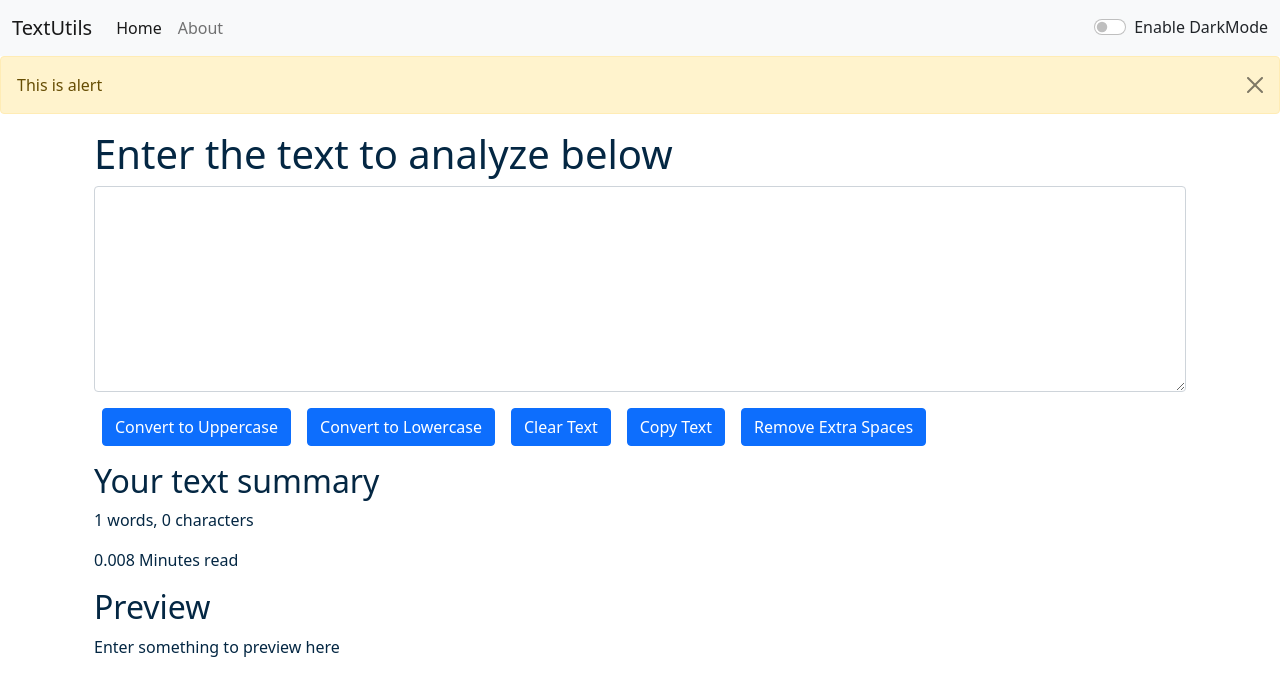
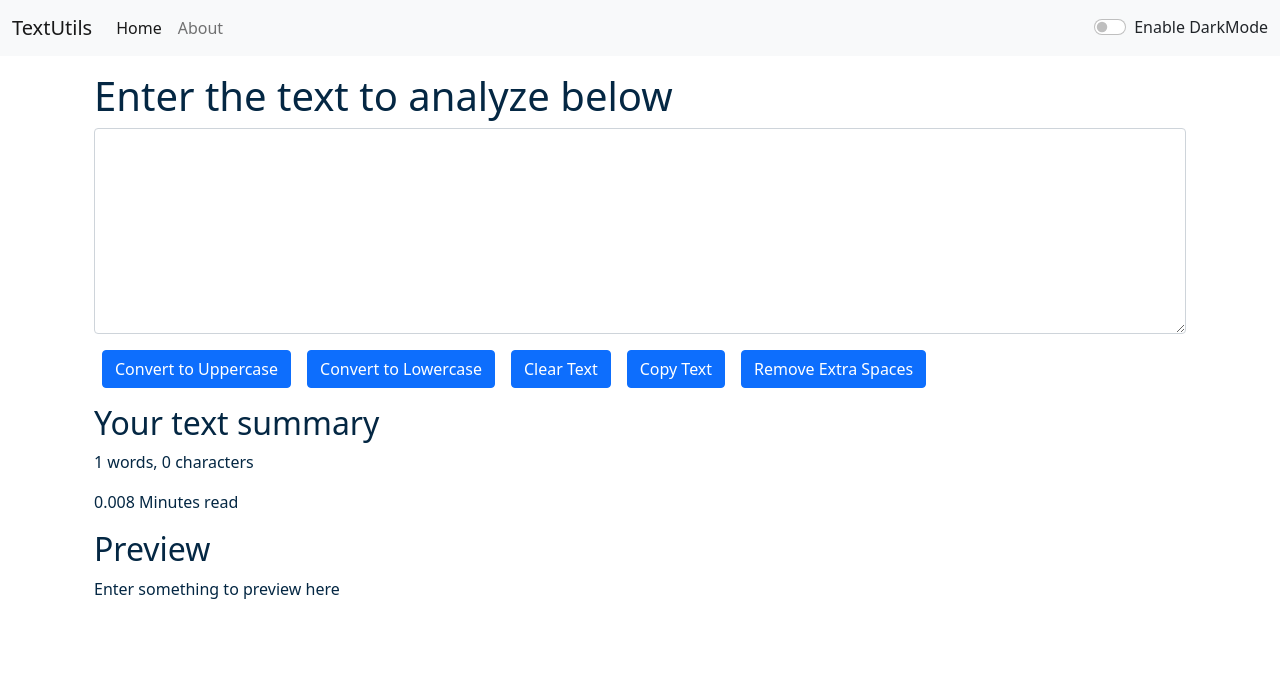
Before and after one commit to samarjit-singh/ReactTextUtils, a React (Create React App) app: page / in a window 1280 px wide. Shown: the top 696 px of the page. Built offline with nearby package versions, Linux system fonts and the light colour scheme.

Commit message:
added alert

```diff
--- a/src/App.js
+++ b/src/App.js
@@ -7,22 +7,35 @@
 
 function App() {
   const [mode, setMode] = useState("light"); //weather dark mode is enabled or not
+  const [alert, setAlert] = useState(null);
 
+  const showAlert = (message, type) => {
+    setAlert({ msg: message, type: type });
+    setTimeout(() => {
+      setAlert(null);
+    }, 1500);
+  };
   const toggleMode = () => {
     if (mode === "light") {
       setMode("dark");
       document.body.style.backgroundColor = "#042743";
+      showAlert("Dark mode has been enabled", "success");
     } else {
       setMode("light");
       document.body.style.backgroundColor = "white";
+      showAlert("Light mode has been enabled", "success");
     }
   };
   return (
     <>
       <Navbar title="TextUtils" mode={mode} toggleMode={toggleMode} />
-      <Alert alert="This is alert" />
+      <Alert alert={alert} />
       <div className="container my-3">
-        <TextForm heading="Enter the text to analyze below" mode={mode} />
+        <TextForm
+          showAlert={showAlert}
+          heading="Enter the text to analyze below"
+          mode={mode}
+        />
         {/* <About /> */}
       </div>
     </>
--- a/src/components/Alert.js
+++ b/src/components/Alert.js
@@ -2,18 +2,14 @@
 
 function Alert(props) {
   return (
-    <div
-      className="alert alert-warning alert-dismissible fade show"
-      role="alert"
-    >
-      {props.alert}
-      <button
-        type="button"
-        className="btn-close"
-        data-bs-dismiss="alert"
-        aria-label="Close"
-      ></button>
-    </div>
+    props.alert && (
+      <div
+        className={`alert alert-${props.alert.type} alert-dismissible fade show`}
+        role="alert"
+      >
+        <strong>{props.alert.type}</strong>: {props.alert.msg}
+      </div>
+    )
   );
 }
 
--- a/src/components/TextForm.js
+++ b/src/components/TextForm.js
@@ -6,14 +6,17 @@
     // console.log("Uppercase was clicked!");
     let newText = text.toUpperCase();
     setText(newText);
+    props.showAlert("Converted to uppercase", "success");
   };
   const handleLoClick = () => {
     let newText = text.toLowerCase();
     setText(newText);
+    props.showAlert("Converted to lowercase", "success");
   };
   const handleClearText = () => {
     let newText = "";
     setText(newText);
+    props.showAlert("Text cleared", "success");
   };
   const handleOnChange = (event) => {
     // console.log("On Change");
@@ -24,11 +27,13 @@
     var text = document.getElementById("myBox");
     text.select();
     navigator.clipboard.writeText(text.value);
+    props.showAlert("Text copied", "success");
   };
 
   const handleExtraSpaces = () => {
     let newText = text.split(/[ ]+/);
     setText(newText.join(" "));
+    props.showAlert("Removed extra space", "success");
   };
 
   const [text, setText] = useState("");
```
